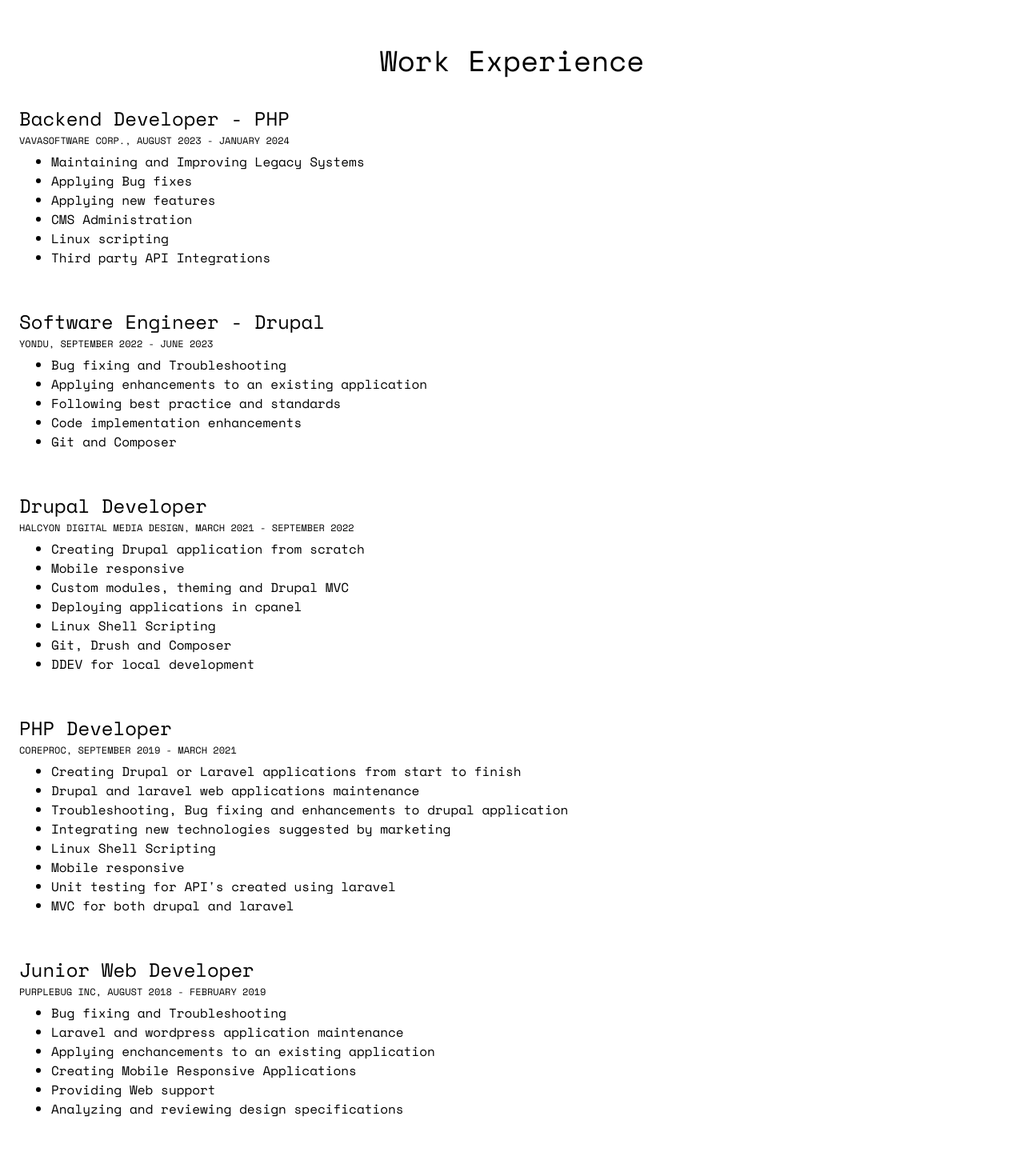
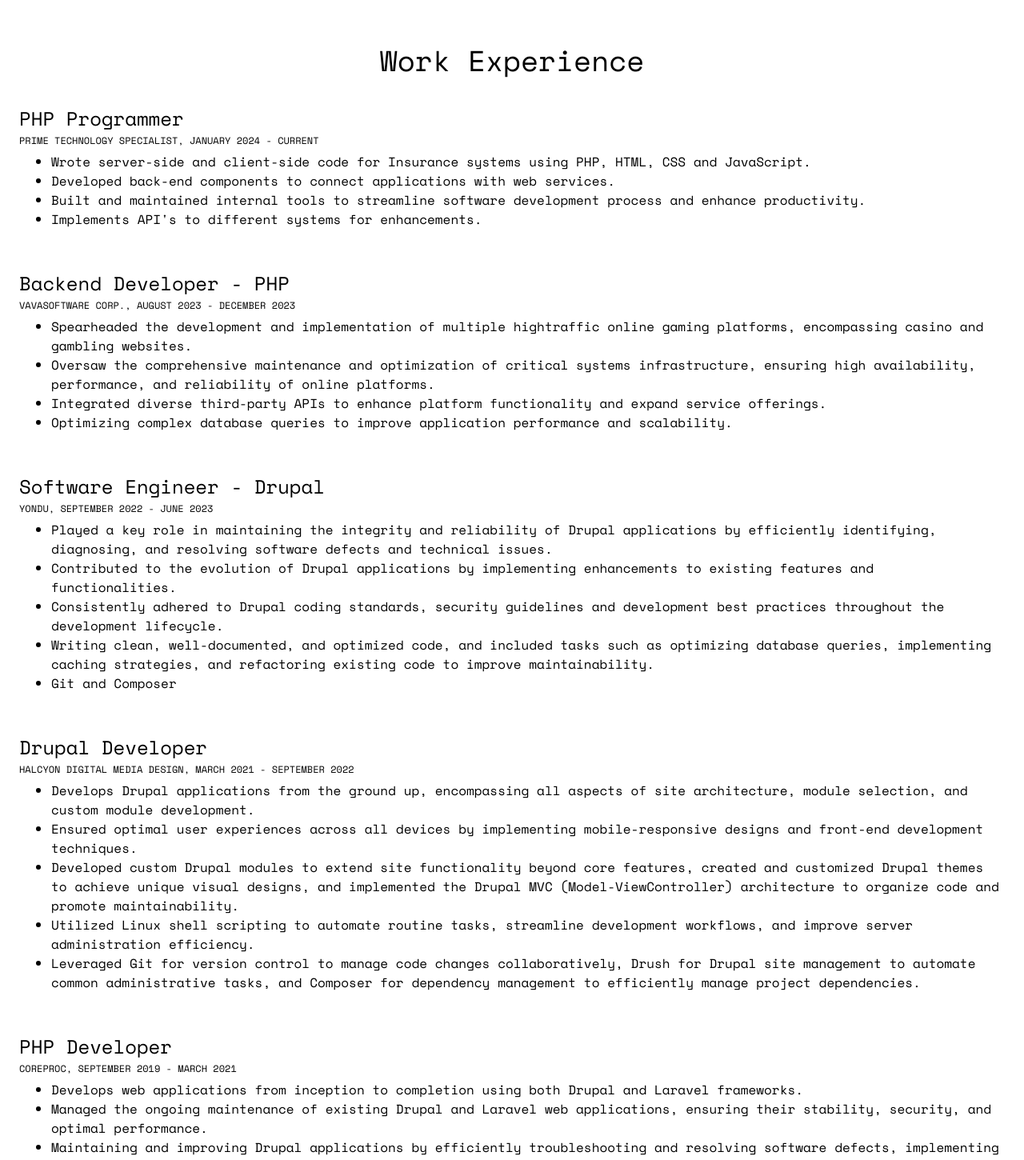
Before and after one commit to suria-raul/raulsuriajr, a Vue app: page / in a window 1280 px wide. Shown: the part 840-2290 px from the top of the page at 80% size. Built offline with nearby package versions, Linux system fonts and the light colour scheme.

Commit message:
may 18 2025 updates

```diff
--- a/src/data.js
+++ b/src/data.js
@@ -9,17 +9,26 @@ const data = {
     workExperience: {
         title: 'Work Experience',
         experiences: {
+            primeTechnologySpecialist: {
+                name: 'Prime Technology Specialist',
+                position: 'PHP Programmer',
+                duration: 'January 2024 - current',
+                responsibilities: [
+                   'Wrote server-side and client-side code for Insurance systems using PHP, HTML, CSS and JavaScript.',
+                   'Developed back-end components to connect applications with web services.',
+                   'Built and maintained internal tools to streamline software development process and enhance productivity.',
+                   "Implements API's to different systems for enhancements.",
+                ]
+            },
             vavasoftwarecorp: {
                 name: 'Vavasoftware Corp.',
                 position: 'Backend Developer - PHP',
-                duration: 'August 2023 - January 2024',
+                duration: 'August 2023 - December 2023',
                 responsibilities: [
-                    'Maintaining and Improving Legacy Systems',
-                    'Applying Bug fixes',
-                    'Applying new features',
-                    'CMS Administration',
-                    'Linux scripting',
-                    'Third party API Integrations',
+                    'Spearheaded the development and implementation of multiple hightraffic online gaming platforms, encompassing casino and gambling websites.',
+                    'Oversaw the comprehensive maintenance and optimization of critical systems infrastructure, ensuring high availability, performance, and reliability of online platforms.',
+                    'Integrated diverse third-party APIs to enhance platform functionality and expand service offerings.',
+                    'Optimizing complex database queries to improve application performance and scalability.',
                 ]
             },
             yondu: {
@@ -27,10 +36,10 @@ const data = {
                 position: 'Software Engineer - Drupal',
                 duration: 'September 2022 - June 2023',
                 responsibilities: [
-                    'Bug fixing and Troubleshooting',
-                    'Applying enhancements to an existing application',
-                    'Following best practice and standards',
-                    'Code implementation enhancements',
+                    'Played a key role in maintaining the integrity and reliability of Drupal applications by efficiently identifying, diagnosing, and resolving software defects and technical issues.',
+                    'Contributed to the evolution of Drupal applications by implementing enhancements to existing features and functionalities.',
+                    'Consistently adhered to Drupal coding standards, security guidelines and development best practices throughout the development lifecycle.',
+                    'Writing clean, well-documented, and optimized code, and included tasks such as optimizing database queries, implementing caching strategies, and refactoring existing code to improve maintainability.',
                     'Git and Composer',
                 ]
             },
@@ -39,13 +48,11 @@ const data = {
                 position: 'Drupal Developer',
                 duration: 'March 2021 - September 2022',
                 responsibilities: [
-                    'Creating Drupal application from scratch',
-                    'Mobile responsive',
-                    'Custom modules, theming and Drupal MVC',
-                    'Deploying applications in cpanel',
-                    'Linux Shell Scripting',
-                    'Git, Drush and Composer',
-                    'DDEV for local development',
+                    'Develops Drupal applications from the ground up, encompassing all aspects of site architecture, module selection, and custom module development.',
+                    'Ensured optimal user experiences across all devices by implementing mobile-responsive designs and front-end development techniques.',
+                    'Developed custom Drupal modules to extend site functionality beyond core features, created and customized Drupal themes to achieve unique visual designs, and implemented the Drupal MVC (Model-ViewController) architecture to organize code and promote maintainability.',
+                    'Utilized Linux shell scripting to automate routine tasks, streamline development workflows, and improve server administration efficiency.',
+                    'Leveraged Git for version control to manage code changes collaboratively, Drush for Drupal site management to automate common administrative tasks, and Composer for dependency management to efficiently manage project dependencies.',
                 ]
             },
             coreproc: {
@@ -53,14 +60,13 @@ const data = {
                 position: 'PHP Developer',
                 duration: 'September 2019 - March 2021',
                 responsibilities: [
-                    'Creating Drupal or Laravel applications from start to finish',
-                    'Drupal and laravel web applications maintenance',
-                    'Troubleshooting, Bug fixing and enhancements to drupal application',
-                    'Integrating new technologies suggested by marketing',
-                    'Linux Shell Scripting',
-                    'Mobile responsive',
-                    'Unit testing for API\'s created using laravel',
-                    'MVC for both drupal and laravel',
+                    'Develops web applications from inception to completion using both Drupal and Laravel frameworks.',
+                    'Managed the ongoing maintenance of existing Drupal and Laravel web applications, ensuring their stability, security, and optimal performance.',
+                    'Maintaining and improving Drupal applications by efficiently troubleshooting and resolving software defects, implementing bug fixes, and developing enhancements to existing functionality.',
+                    'Collaborated with marketing teams to integrate new and emerging technologies into web applications to enhance user engagement and achieve business objectives.',
+                    'Utilized Linux shell scripting to automate routine tasks, streamline development workflows, and optimize server administration.',
+                    'Ensured that all developed web applications provided a seamless and engaging user experience across various devices by implementing mobile-responsive designs.',
+                    'Designed and developed web applications using the Model-ViewController (MVC) architectural pattern in both Drupal and Laravel frameworks.',
                 ]
             },
             purplebug: {
@@ -68,12 +74,12 @@ const data = {
                 position: 'Junior Web Developer',
                 duration: 'August 2018 - February 2019',
                 responsibilities: [
-                    'Bug fixing and Troubleshooting',
-                    'Laravel and wordpress application maintenance',
-                    'Applying enchancements to an existing application',
-                    'Creating Mobile Responsive Applications',
-                    'Providing Web support',
-                    'Analyzing and reviewing design specifications',
+                    'Ensuring the stability and functionality of applications by efficiently identifying, diagnosing, and resolving software defects.',
+                    'Participated in the ongoing maintenance of Laravel and WordPress applications, ensuring their smooth operation and addressing any issues that arose.',
+                    'Contributed to the improvement of existing applications by implementing enhancements to features and functionalities.',
+                    'Played a role in developing web applications that provided a positive user experience across various devices by contributing to the implementation of mobile-responsive designs.',
+                    'Provided technical support to users, addressing their inquiries and resolving technical issues related to web applications.',
+                    'Collaborated with designers and senior developers to analyze and review design specifications for new and existing applications.',
                 ]
             },
             wns_wfm: {
```
Also changed, not shown: 2 other files (tests, documents, lock files or other folders).
